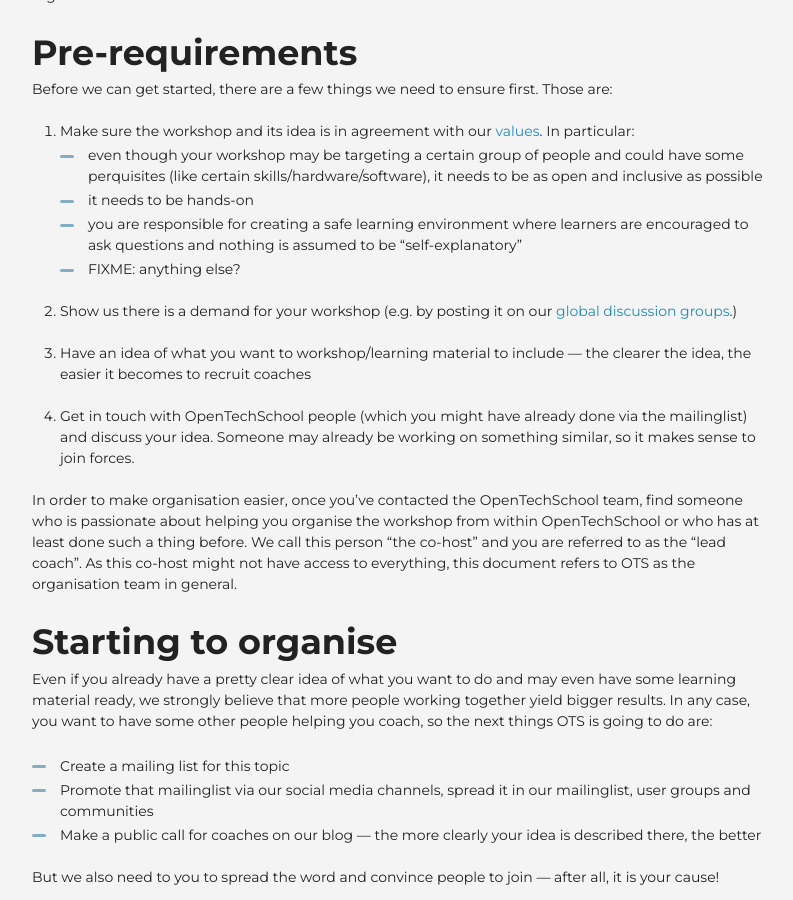
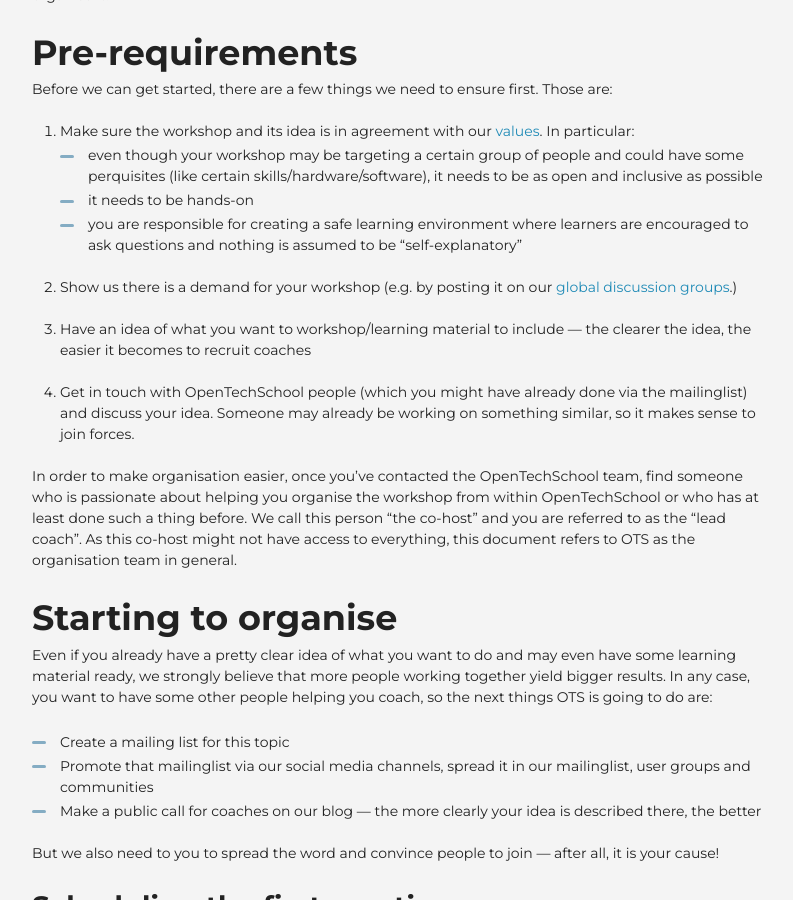
Before and after one commit to OpenTechSchool/www.opentechschool.org, a Jekyll site: the page built from handbooks/new-workshop.md, in a window 1280 px wide and 900 px high, scrolled down 410 px. Shown: the whole window, without its empty margins (238-1031 px from the left). Built offline with Jekyll 4.4.1, drawn with Linux system fonts in a browser that asks for light colours; nearby versions of some CDN libraries.

Commit message:
Update handbooks/new-workshop.md

```diff
--- a/handbooks/new-workshop.md
+++ b/handbooks/new-workshop.md
@@ -12,7 +12,6 @@ Before we can get started, there are a few things we need to ensure first. Those
   * even though your workshop may be targeting a certain group of people and could have some perquisites (like certain skills/hardware/software), it needs to be as open and inclusive as possible
   * it needs to be hands-on
   * you are responsible for creating a safe learning environment where learners are encouraged to ask questions and nothing is assumed to be "self-explanatory"
-  * FIXME: anything else?
 
  2. Show us there is a demand for your workshop (e.g. by posting it on our [global discussion groups](https://groups.google.com/a/opentechschool.org/forum/?fromgroups#!forum/discuss.global).)
 
```
